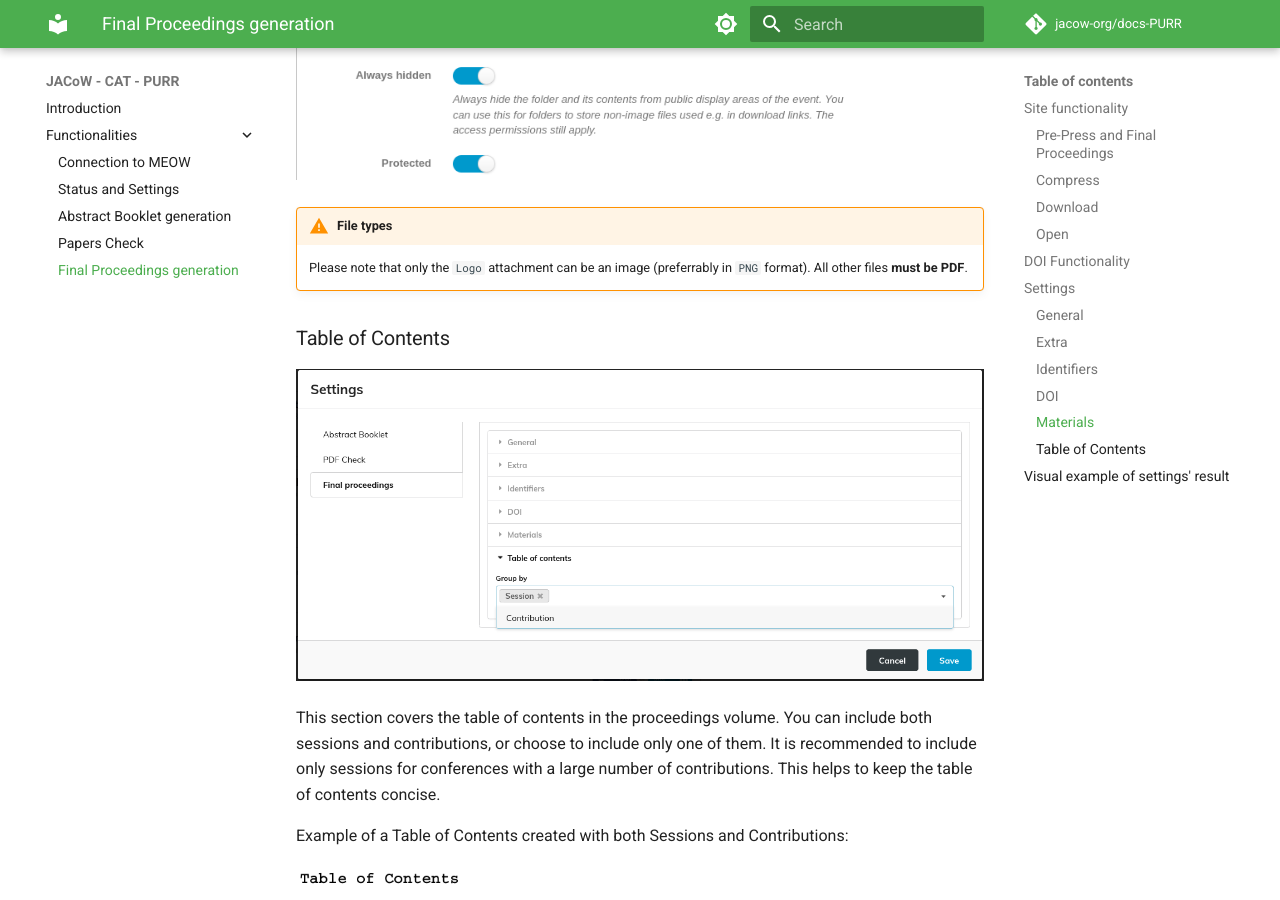
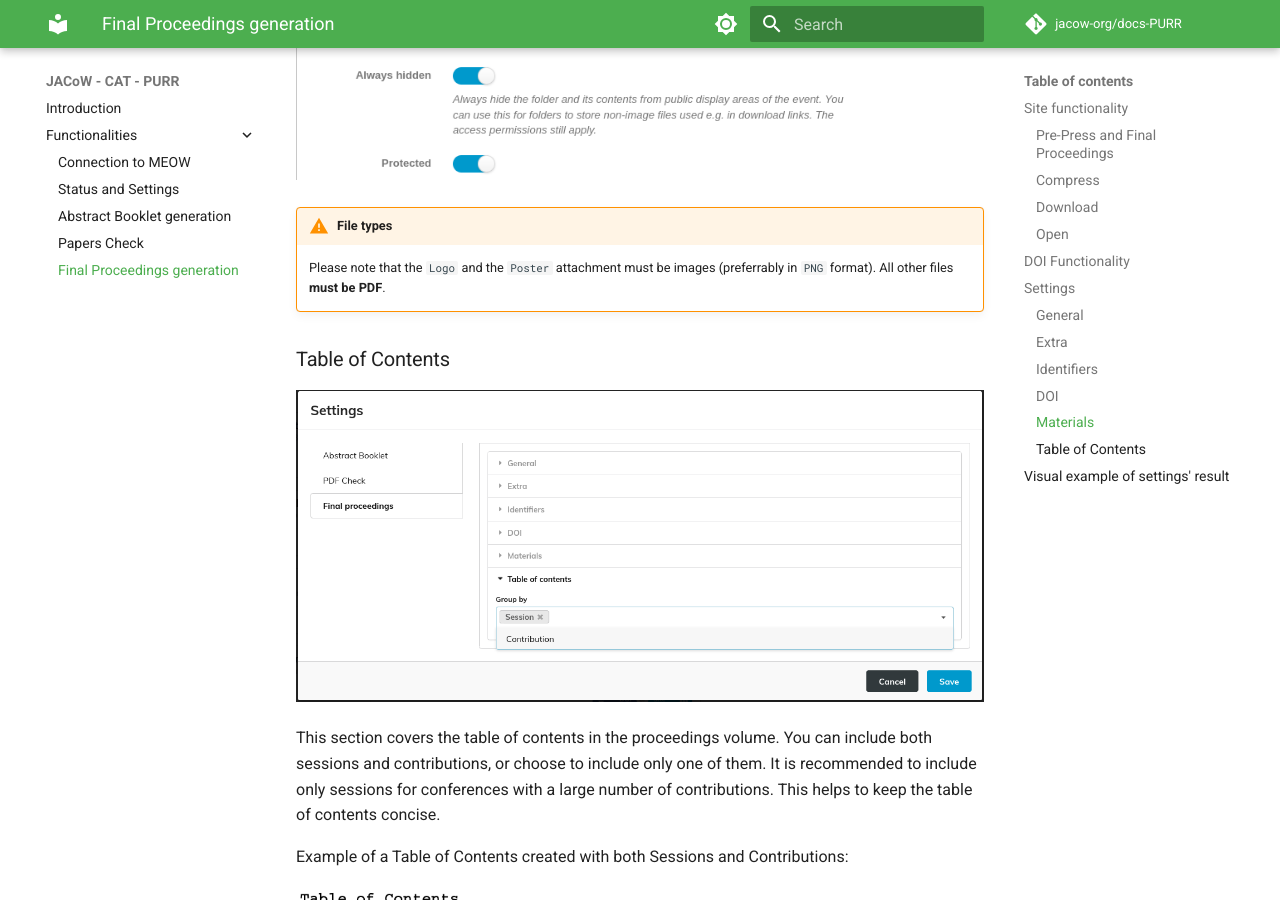
Before and after one commit to JACoW-org/docs-PURR, an MkDocs documentation site: the page built from docs/Functionalities/finalProceedings.md, in a window 1280 px wide and 900 px high, scrolled down 11559 px. Built offline with MkDocs 1.6.1 and Material for MkDocs 9.7.7, drawn with Linux system fonts in a browser that asks for light colours; plug-ins that fetch from the network failed and are left out; comment, search, counter and statistics services are not loaded.

Commit message:
Even better specified what is PNG and what is PDF

```diff
--- a/docs/Functionalities/finalProceedings.md
+++ b/docs/Functionalities/finalProceedings.md
@@ -175,7 +175,7 @@ The files are sourced from the event's materials in Indico. To add a material to
 ![](pictures/settings-materials-indico-details.png)
 
 !!! warning "File types"
-    Please note that only the `Logo` attachment can be an image (preferrably in `PNG` format). All other files **must be PDF**.
+    Please note that the `Logo` and the `Poster` attachment must be images (preferrably in `PNG` format). All other files **must be PDF**.
 
 ### Table of Contents
 
```
Also changed, not shown: docs/Functionalities/pictures/settings-materials.png.
